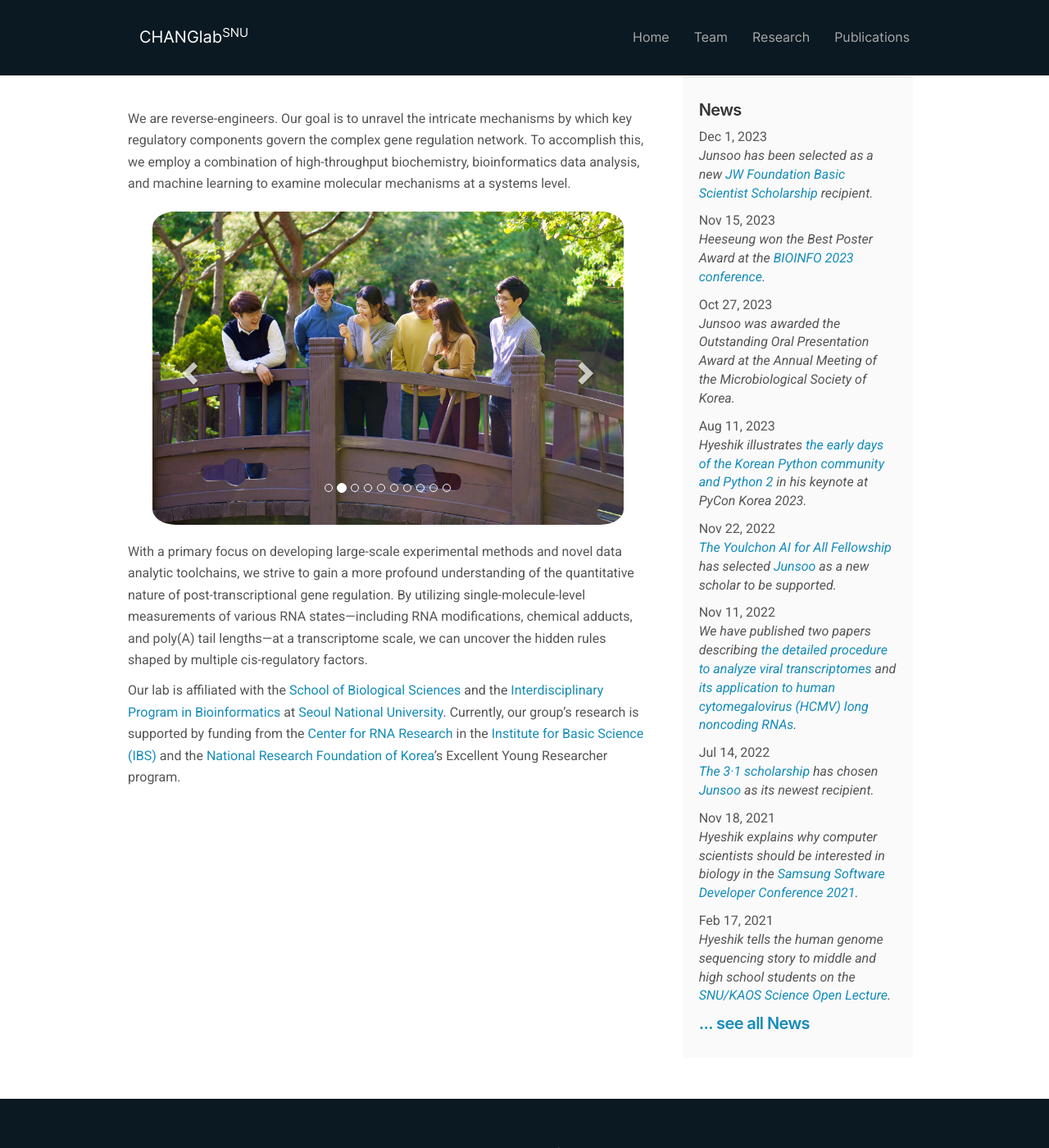
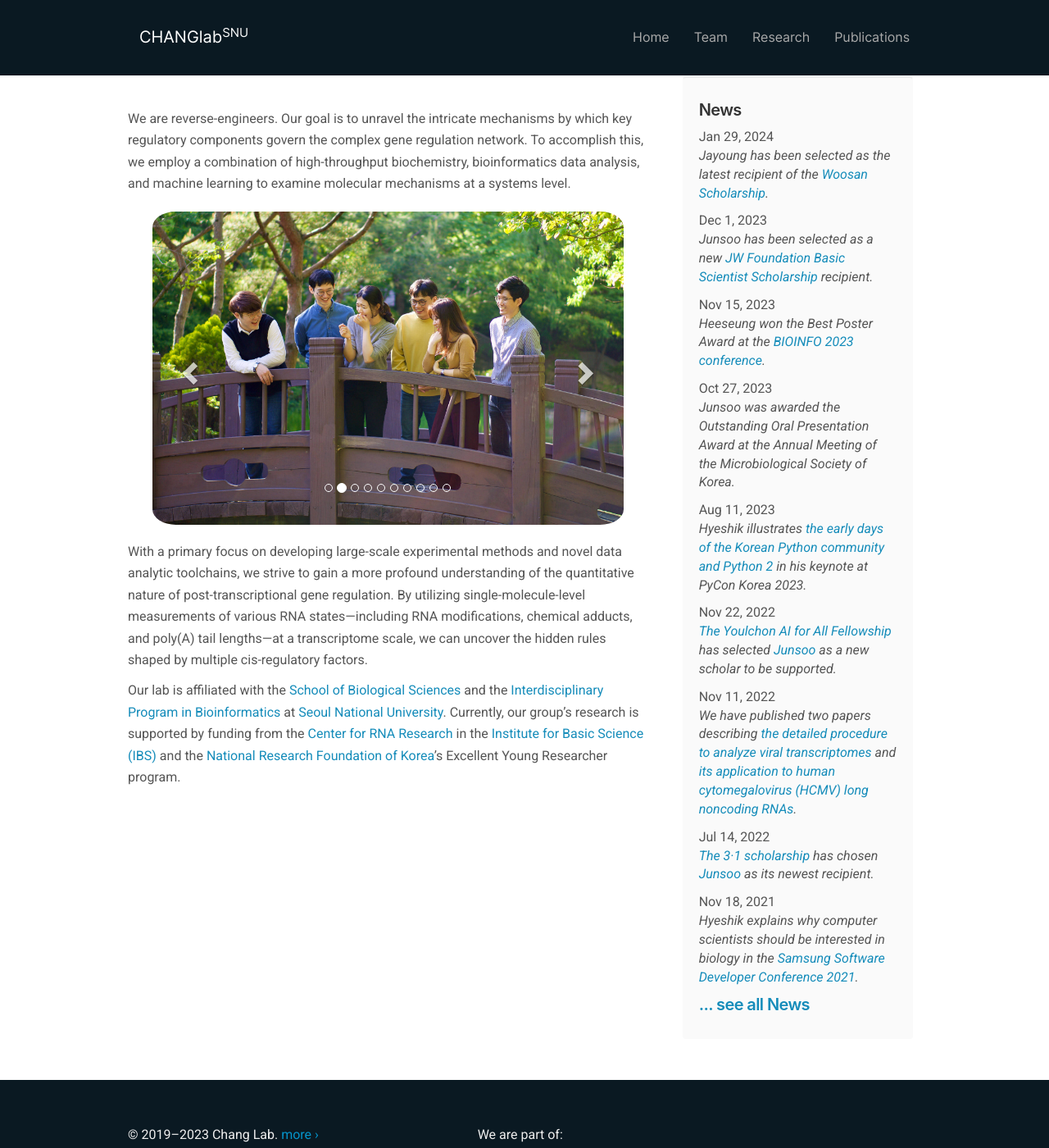
Before and after one commit to ChangLabSNU/ChangLabSNU.github.io, a Jekyll site: the page built from _pages/home.md, in a window 1280 px wide and 1400 px high. Shown: the whole window at 82% size. Built offline with Jekyll 4.4.1, drawn with Linux system fonts in a browser that asks for light colours; nearby versions of some CDN libraries; some web fonts are replaced.

Commit message:
Add Jayoung's latest news.

```diff
--- a/_data/news.yml
+++ b/_data/news.yml
@@ -1,3 +1,6 @@
+- date: Jan 29, 2024
+  headline: 'Jayoung has been selected as the latest recipient of the <a href="http://www.woosan.or.kr/">Woosan Scholarship</a>.'
+
 - date: Dec 1, 2023
   headline: 'Junsoo has been selected as a new <a href="https://www.jw-foundation.or.kr/housing">JW Foundation Basic Scientist Scholarship</a> recipient.'
 
```
